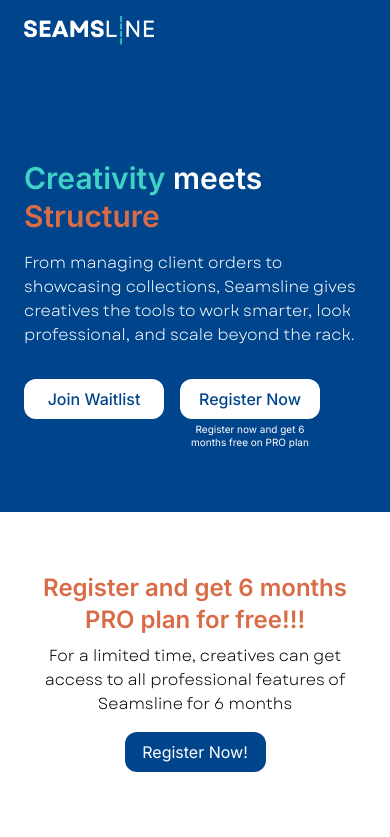
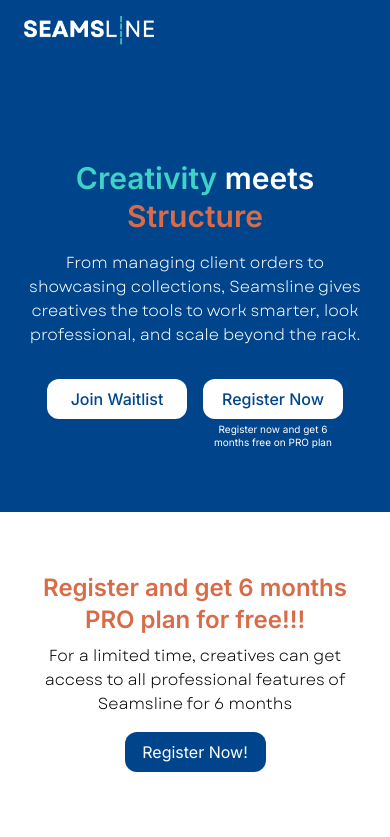
Before and after one commit to Dimex19/seamsline, a React (Vite) app: page / in a window 390 px wide. Shown: the top 837 px of the page. Built offline with nearby package versions, Linux system fonts and the light colour scheme.

Commit message:
hero images adjusted

```diff
--- a/src/components/Hero.tsx
+++ b/src/components/Hero.tsx
@@ -27,16 +27,16 @@
       {/* === HERO SECTION === */}
       <div className="flex flex-col-reverse lg:flex-row gap-10 lg:gap-20 bg-[#00458B] text-white px-6 md:px-12 lg:pl-[55px] py-16 md:py-24 font-[Inter] pt-30">
         {/* === Left Section === */}
-        <div className="flex flex-col mt-10 lg:mt-0 justify-center w-full lg:w-[400px] xl:w-[500px]">
+        <div className="flex flex-col mt-10 text-center lg:text-start lg:mt-0 justify-center w-full lg:w-[400px] xl:w-[500px]">
           <h1 className="text-3xl md:text-4xl lg:text-[40px] font-semibold mb-4 leading-tight">
             <span className="text-[#3FD2C7]">Creativity</span> meets{" "}
             <span className="text-[#D96C48]">Structure</span>
           </h1>
-          <p className="font-light text-base md:text-lg mb-8 xl:w-[530px] font-garet">
+          <p className="font-light text-base md:text-lg mb-8 md:w-[480px] mx-auto xl:w-[530px] font-garet">
             From managing client orders to showcasing collections, Seamsline gives creatives
             the tools to work smarter, look professional, and scale beyond the rack.
           </p>
-          <div className="flex  items-start gap-4">
+          <div className="flex justify-center lg:items-start gap-4">
             <button
               onClick={() => setActiveModal("waitlist")}
               className="w-[140px] h-10 bg-white text-[#00458B] rounded-xl font-medium hover:bg-[#00458B] hover:text-white hover:border hover:border-white transition"
```
